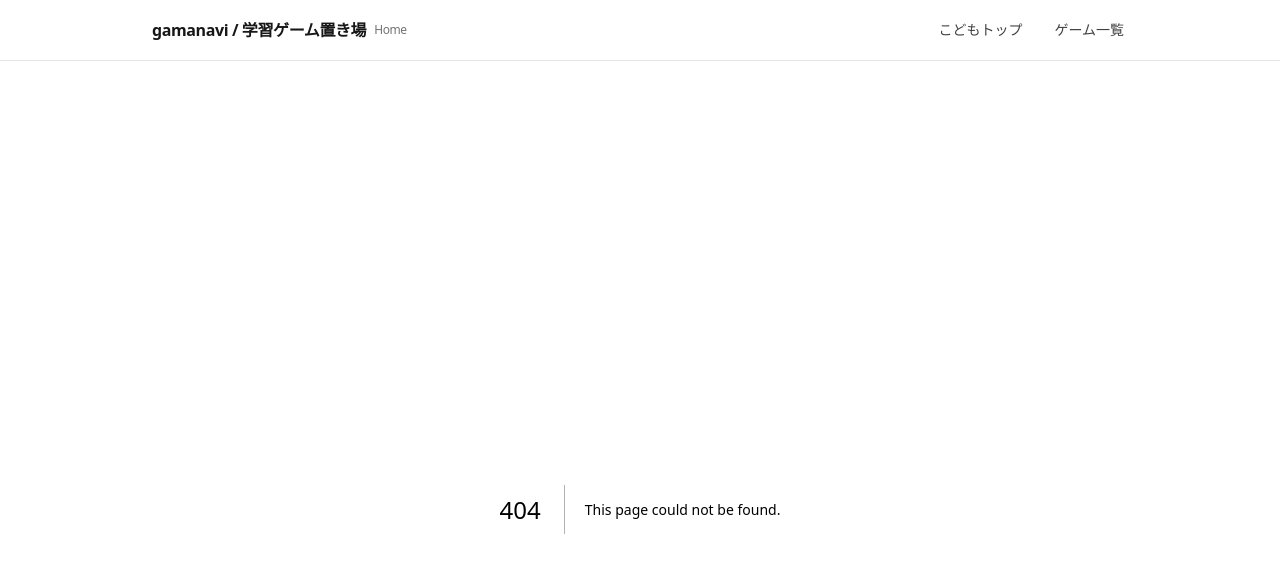
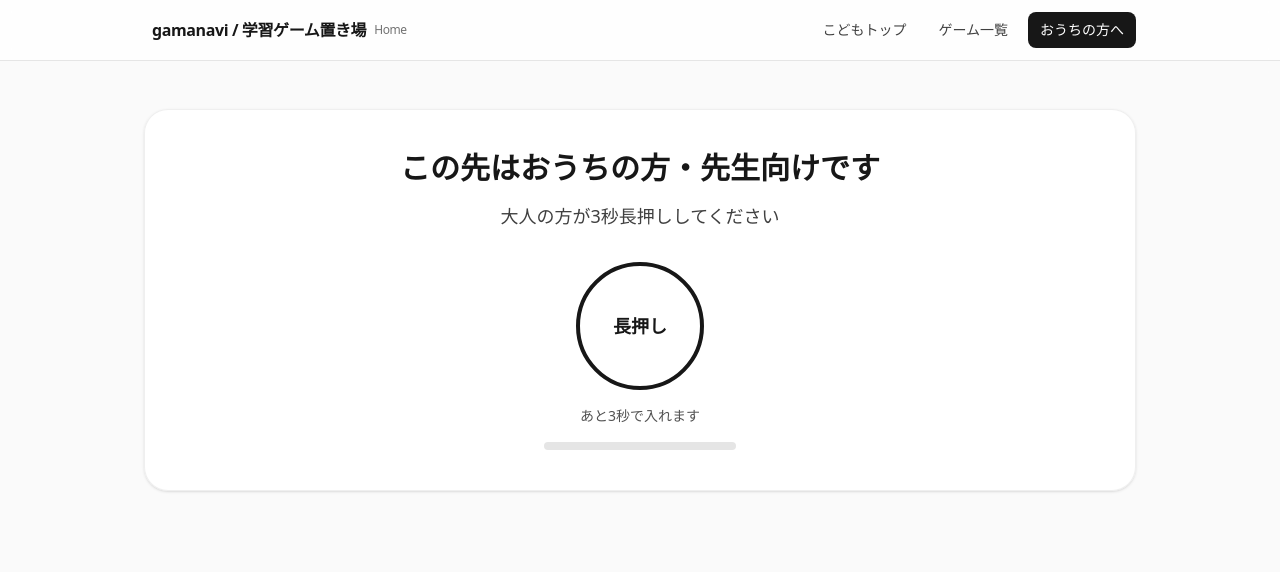
Before and after one commit to shimimasa/gamanavi-portfolio, a Next.js app: page /kids/parents-gate in a window 1280 px wide. Before the commit this address had no page. Shown: the top 572 px of the page. Built offline with nearby package versions, Linux system fonts and the light colour scheme.

Commit message:
Add kids parents gate

```diff
--- /dev/null
+++ b/src/app/kids/parents-gate/page.js
@@ -0,0 +1,107 @@
+"use client";
+
+import { useEffect, useRef, useState } from "react";
+import { useRouter } from "next/navigation";
+
+const HOLD_DURATION_MS = 3000;
+const COOKIE_NAME = "gamanavi_audience";
+const COOKIE_VALUE = "parents";
+const COOKIE_MAX_AGE = 60 * 60 * 24;
+
+const getRemainingSeconds = (remainingMs) =>
+  Math.max(0, Math.ceil(remainingMs / 1000));
+
+export default function KidsParentsGatePage() {
+  const router = useRouter();
+  const [progress, setProgress] = useState(0);
+  const [remainingSeconds, setRemainingSeconds] = useState(
+    getRemainingSeconds(HOLD_DURATION_MS),
+  );
+  const timerRef = useRef(null);
+  const startTimeRef = useRef(null);
+  const completedRef = useRef(false);
+
+  const resetState = () => {
+    setProgress(0);
+    setRemainingSeconds(getRemainingSeconds(HOLD_DURATION_MS));
+    completedRef.current = false;
+  };
+
+  const clearTimer = () => {
+    if (timerRef.current) {
+      clearInterval(timerRef.current);
+      timerRef.current = null;
+    }
+  };
+
+  const finishGate = () => {
+    completedRef.current = true;
+    document.cookie = `${COOKIE_NAME}=${COOKIE_VALUE}; Max-Age=${COOKIE_MAX_AGE}; Path=/; SameSite=Lax`;
+    if (window.location.protocol === "https:") {
+      document.cookie = `${COOKIE_NAME}=${COOKIE_VALUE}; Max-Age=${COOKIE_MAX_AGE}; Path=/; SameSite=Lax; Secure`;
+    }
+    router.push("/parents");
+  };
+
+  const handlePointerDown = () => {
+    if (timerRef.current) return;
+    startTimeRef.current = Date.now();
+    timerRef.current = setInterval(() => {
+      const elapsed = Date.now() - startTimeRef.current;
+      const nextProgress = Math.min(elapsed / HOLD_DURATION_MS, 1);
+      setProgress(nextProgress);
+      const remaining = HOLD_DURATION_MS - elapsed;
+      setRemainingSeconds(getRemainingSeconds(remaining));
+      if (elapsed >= HOLD_DURATION_MS) {
+        clearTimer();
+        finishGate();
+      }
+    }, 100);
+  };
+
+  const cancelHold = () => {
+    if (completedRef.current) return;
+    clearTimer();
+    resetState();
+  };
+
+  useEffect(() => () => clearTimer(), []);
+
+  return (
+    <div className="space-y-8">
+      <section className="rounded-3xl border border-neutral-200/60 bg-white/90 p-6 text-center shadow-sm sm:p-10">
+        <h1 className="text-2xl font-semibold sm:text-3xl">
+          この先はおうちの方・先生向けです
+        </h1>
+        <p className="mt-4 text-base text-neutral-700 sm:text-lg">
+          大人の方が3秒長押ししてください
+        </p>
+        <div className="mt-8 flex flex-col items-center gap-4">
+          <button
+            type="button"
+            onPointerDown={handlePointerDown}
+            onPointerUp={cancelHold}
+            onPointerLeave={cancelHold}
+            onPointerCancel={cancelHold}
+            className="relative flex h-32 w-32 items-center justify-center rounded-full border-4 border-neutral-900 text-lg font-semibold text-neutral-900 transition focus-visible:outline-none focus-visible:ring-2 focus-visible:ring-neutral-900 focus-visible:ring-offset-2"
+            aria-label="3秒長押しでおうちの方向けページへ移動"
+          >
+            長押し
+          </button>
+          <div className="text-sm text-neutral-600">
+            {progress >= 1
+              ? "完了！"
+              : `あと${remainingSeconds}秒で入れます`}
+          </div>
+          <div className="h-2 w-48 overflow-hidden rounded-full bg-neutral-200">
+            <div
+              className="h-full rounded-full bg-neutral-900 transition-all"
+              style={{ width: `${Math.round(progress * 100)}%` }}
+              aria-hidden="true"
+            />
+          </div>
+        </div>
+      </section>
+    </div>
+  );
+}
--- a/src/components/Header.js
+++ b/src/components/Header.js
@@ -48,6 +48,13 @@ export default function Header() {
               >
                 ゲーム一覧
               </Link>
+              <Link
+                href="/kids/parents-gate"
+                className={`${base} ${isKidsActive("/kids/parents-gate") ? active : ""}`}
+                aria-current={isKidsActive("/kids/parents-gate") ? "page" : undefined}
+              >
+                おうちの方へ
+              </Link>
             </>
           ) : (
             <>
```
